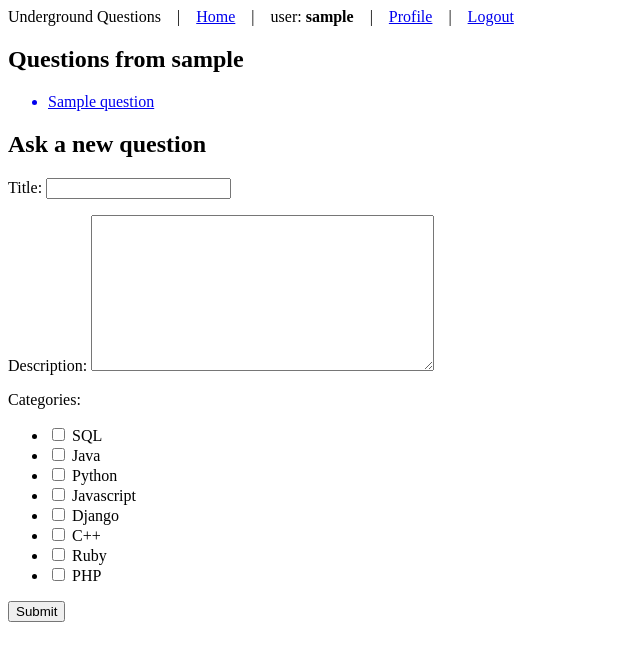
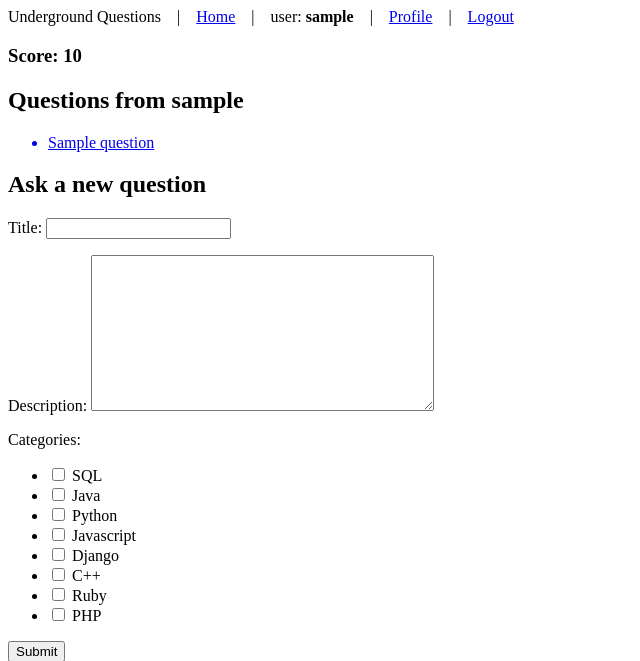
Before and after one commit to underground-questions/questions-from-the-basement, a Django app: page /profile/1 in a window 1280 px wide. Shown: the top 661 px of the page, without its empty margins (0-640 px from the left). Run offline with Django 3.2, Linux system fonts and the light colour scheme; a user stored in the database is signed in; tables that the repository leaves empty hold one stand-in row (values such as "Sample post").

Commit message:
Score: + for ask; printed on profile

```diff
--- a/qna/templates/qna/profile.html
+++ b/qna/templates/qna/profile.html
@@ -7,6 +7,7 @@
 <body>
 
 {% if questions %}
+<h3>Score: {{owner.score}}</h3>
 <h2>Questions from {{owner.user.username}}</h2>
     <ul class="question_links">
         {% for question in questions %}
--- a/qna/views.py
+++ b/qna/views.py
@@ -27,6 +27,8 @@ def profile(request, pk):
             question = form.save(commit=False)
             question.owner = User.objects.get(owner=owner)
             question.save()
+            owner.score += 5
+            owner.save()
         else:
             print(form.errors)
 
```
